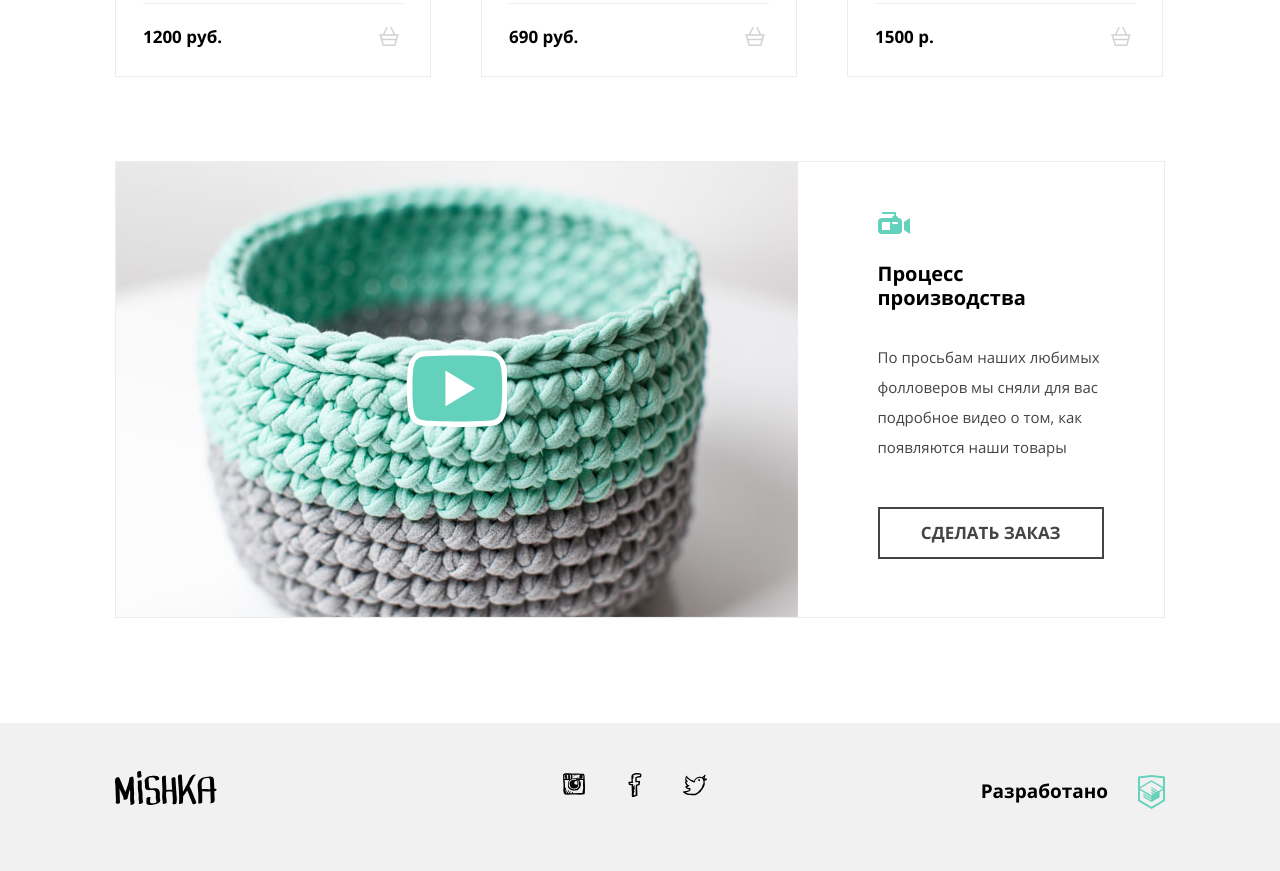
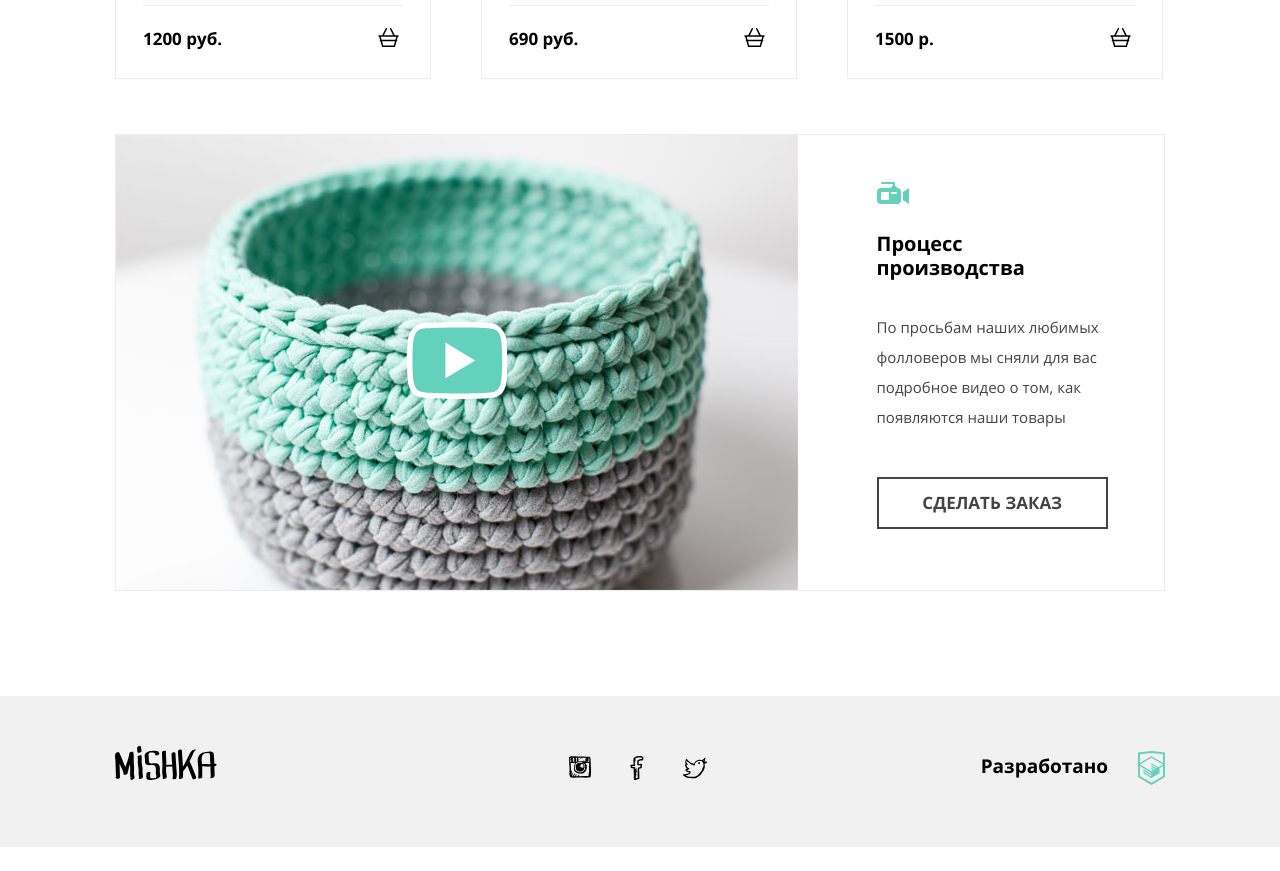
Before and after one commit to Maria0701/1057667-mishka-17, a website: page source/catalog.html in a window 1280 px wide. Shown: the part 1052-1923 px from the top of the page. After the commit the page ends 1899 px from the top, so only its background shows below. Drawn offline with nearby package versions, Linux system fonts and the light colour scheme; files that its build step writes are made by us from their sources; files whose address does not match are found by name.

Commit message:
добавлены иконки в спрайт - футтер, каталог

```diff
--- a/source/catalog.html
+++ b/source/catalog.html
@@ -106,7 +106,9 @@
               <span class="catalog__item-remark">Рост 30 см, вес 200 г</span>
               <div class="catalog__item-order">
                 <p class="catalog__item-price">1200 руб.</p>
-                <a href="add_to_cart" class="catalog__order-button" title="Добавить в корзину Зайчик-попрыгайчик" aria-label="Добавить в корзину"></a>
+                <a href="add_to_cart" class="catalog__order-button" title="Добавить в корзину Зайчик-попрыгайчик" aria-label="Добавить в корзину">
+                  <svg class="catalog__icon-cart" width="21" height="19"><use xlink:href="#icon-cart"></use></svg>
+                </a>
               </div>
             </div>
           </li>
@@ -123,7 +125,9 @@
               <span class="catalog__item-remark">Диаметр 15 см, высота 10 см</span>
               <div class="catalog__item-order">
                 <p class="catalog__item-price">690 руб.</p>
-                <a href="add_to_cart" class="catalog__order-button" title="Добавить в корзину Корзинка для белья" aria-label="Добавить в корзину"></a>
+                <a href="add_to_cart" class="catalog__order-button" title="Добавить в корзину Корзинка для белья" aria-label="Добавить в корзину">
+                  <svg class="catalog__icon-cart" width="21" height="19"><use xlink:href="#icon-cart"></use></svg>
+                </a>
               </div>
             </div>
           </li>
@@ -140,7 +144,9 @@
               <span class="catalog__item-remark">Диаметр 30 см, высота 30 см</span>
               <div class="catalog__item-order">
                 <p class="catalog__item-price">1500 р.</p>
-                <a href="add_to_cart" class="catalog__order-button" title="Добавить в корзину Большая корзинка для игрушек" aria-label="Добавить в корзину"></a>
+                <a href="add_to_cart" class="catalog__order-button" title="Добавить в корзину Большая корзинка для игрушек" aria-label="Добавить в корзину">
+                  <svg class="catalog__icon-cart" width="21" height="19"><use xlink:href="#icon-cart"></use></svg>
+                </a>
               </div>
             </div>
           </li>
--- a/source/less/blocks/catalog/catalog.less
+++ b/source/less/blocks/catalog/catalog.less
@@ -78,6 +78,9 @@
 
 .catalog__item-order {
   position: relative;
+  display: flex;
+  justify-content: space-between;
+  align-items: center;
   border-top: @border;
 }
 
@@ -89,28 +92,6 @@
   color: @black;
 }
 
-.catalog__order-button {
-  position: absolute;
-  top: 12px;
-  right: -11px;
-  display: block;
-  width: 40px;
-  height: 40px;
-  background-color: @bg-white;
-  background-image: url("../img/icon-cart.svg");
-  background-repeat: no-repeat;
-  background-position: center;
-
-  &:hover,
-  &:focus {
-    background-image: url("../img/icon-carthov.svg");
-  }
-
-  &:active {
-    background-image: url("../img/icon-cartact.svg");
-  }
-}
-
 @media (min-width: 768px) {
   .catalog {
     .container-tablet-paddings();
@@ -120,7 +101,7 @@
 
   .catalog__item {
     flex-direction: row;
-    margin-bottom: 54px;
+    margin-bottom: 55px;
   }
 
   .catalog__item-link {
@@ -164,6 +145,7 @@
     flex-wrap: wrap;
     margin-right: -25px;
     margin-left: -25px;
+    margin-bottom: 0;
   }
 
   .catalog__item {
@@ -186,14 +168,15 @@
   }
 
   .catalog__item-name {
-    margin-bottom: 2px;
+    margin-bottom: 5px;
   }
 
   .catalog__item-remark {
-    margin-bottom: 16px;
+    margin-bottom: 15px;
   }
 
-  .catalog__order-button {
-    right: -6px;
+  .catalog__icon-cart {
+    margin-top: 8px;
+    margin-right: 4px;
   }
 }
--- a/source/less/blocks/footer/footer.less
+++ b/source/less/blocks/footer/footer.less
@@ -61,10 +61,14 @@
   .footer-wrapper {
     .container-desk();
 
-    padding-top: 37px;
+    padding-top: 40px;
   }
 
   .footer__logo {
     width: 180px;
   }
+
+  .footer__social {
+    padding-top: 15px;
+  }
 }
--- a/source/less/blocks/how/how-block.less
+++ b/source/less/blocks/how/how-block.less
@@ -162,10 +162,10 @@
 
   .how-block__wrapper-inside {
     flex-basis: 367px;
-    padding-top: 45px;
+    padding-top: 42px;
     padding-bottom: 58px;
-    padding-left: 80px;
-    padding-right: 60px;
+    padding-left: 79px;
+    padding-right: 56px;
   }
 
   .how-block__header {
--- a/source/less/blocks/social/social.less
+++ b/source/less/blocks/social/social.less
@@ -7,13 +7,8 @@
 
 .social__link {
   display: block;
-  margin-left: 15px;
-  margin-right: 15px;
-  width: 30px;
-  height: 30px;
-  background-color: @bg-grey;
-  background-position: center;
-  background-repeat: no-repeat;
+  margin-left: 17px;
+  margin-right: 17px;
 }
 
 .social__link:hover {
```
